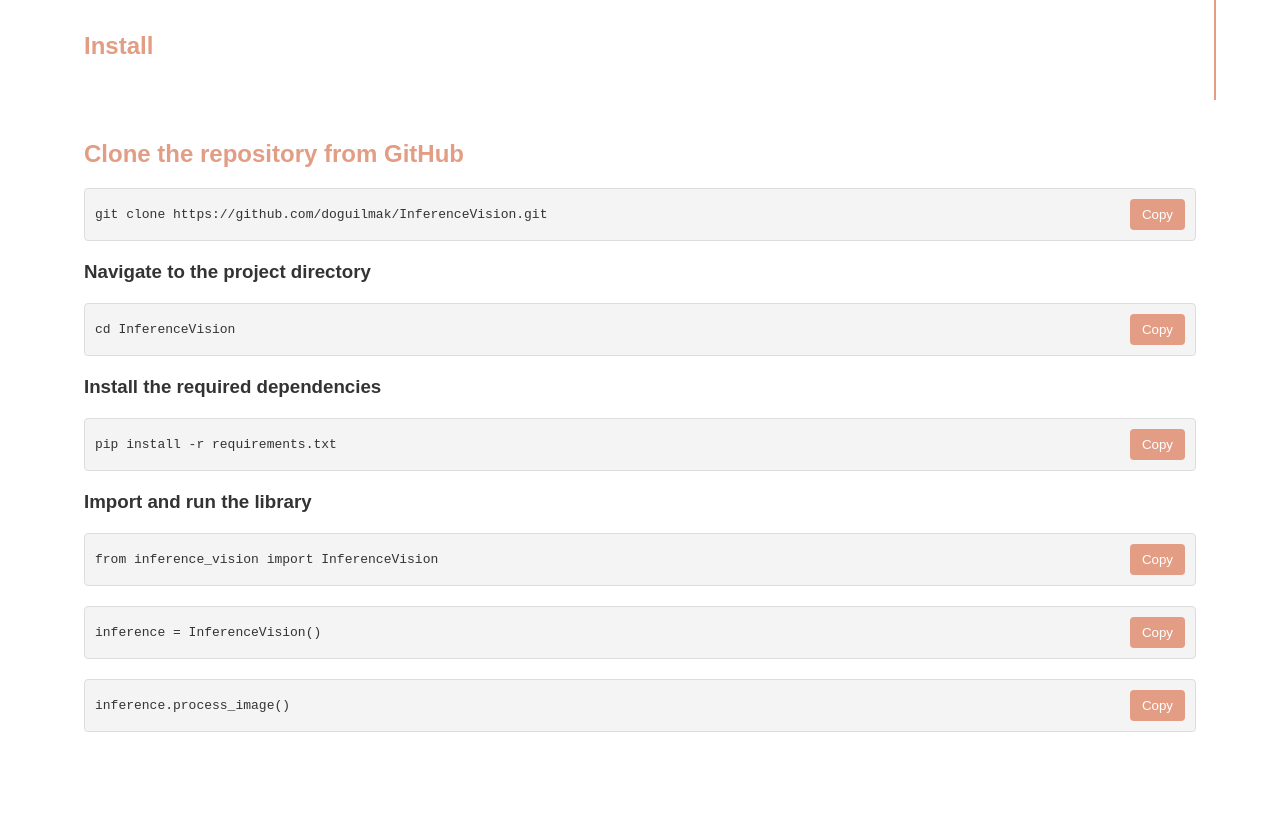
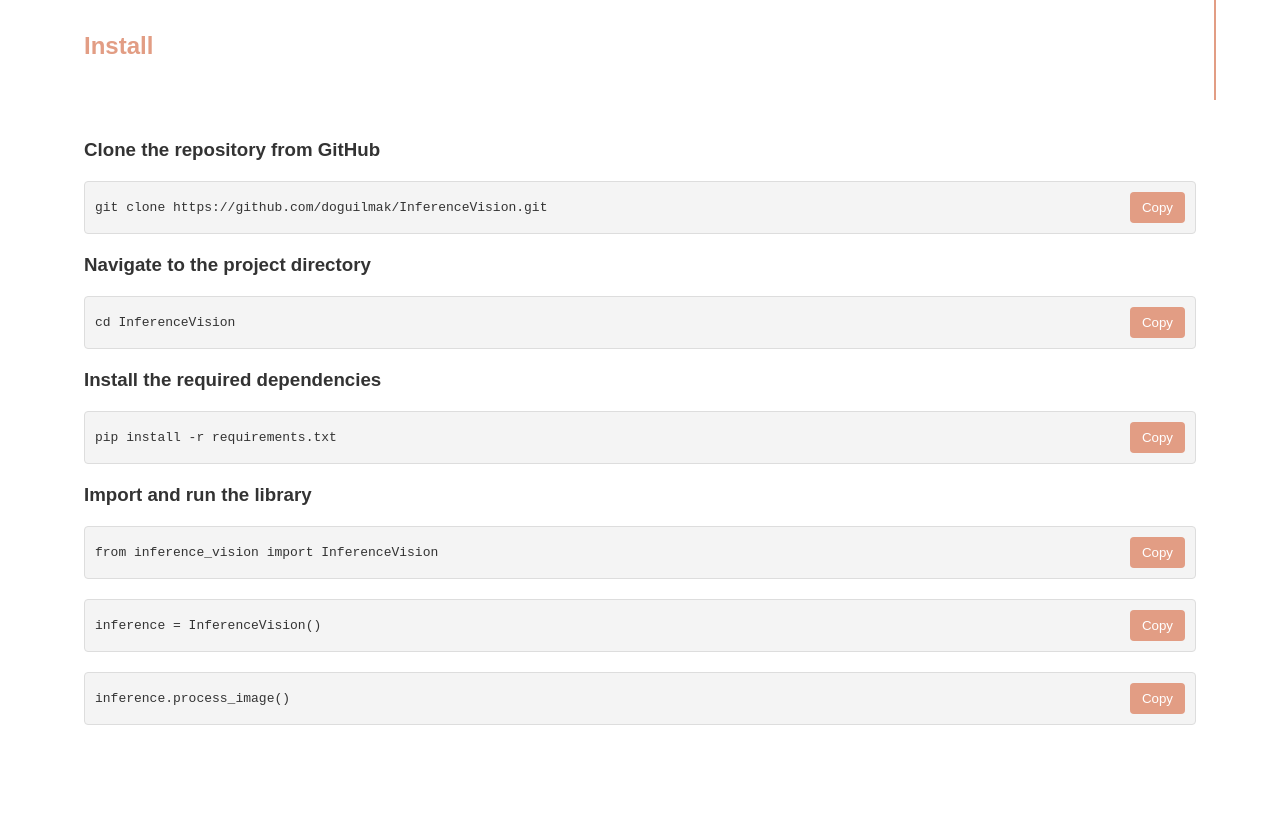
Before and after one commit to doguilmak/InferenceVision, a plain HTML site: page docs/index.html in a window 1280 px wide. Shown: the part 3580-4403 px from the top of the page. Drawn offline with Linux system fonts and the light colour scheme.

Commit message:
Update index.html
Header updated.

```diff
--- a/docs/index.html
+++ b/docs/index.html
@@ -141,7 +141,7 @@
             </div>
 
             <div class="content-right">
-                <h2>Clone the repository from GitHub</h2>
+                <h3>Clone the repository from GitHub</h3>
                 <div class="code-container">
                     <pre><code>git clone https://github.com/doguilmak/InferenceVision.git</code></pre>
                     <button class="copy-btn" onclick="copyToClipboard(this)">Copy</button>
```
